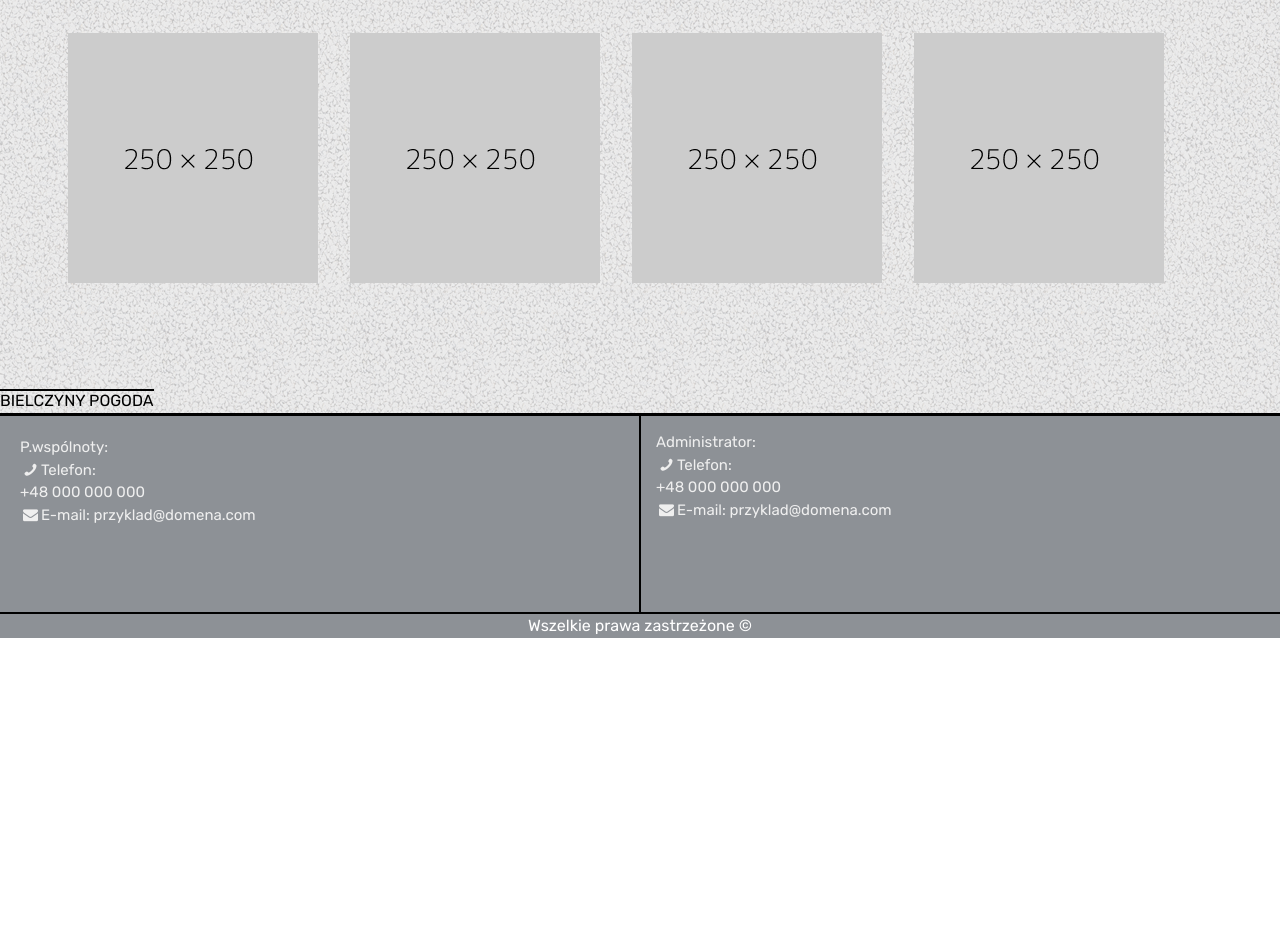
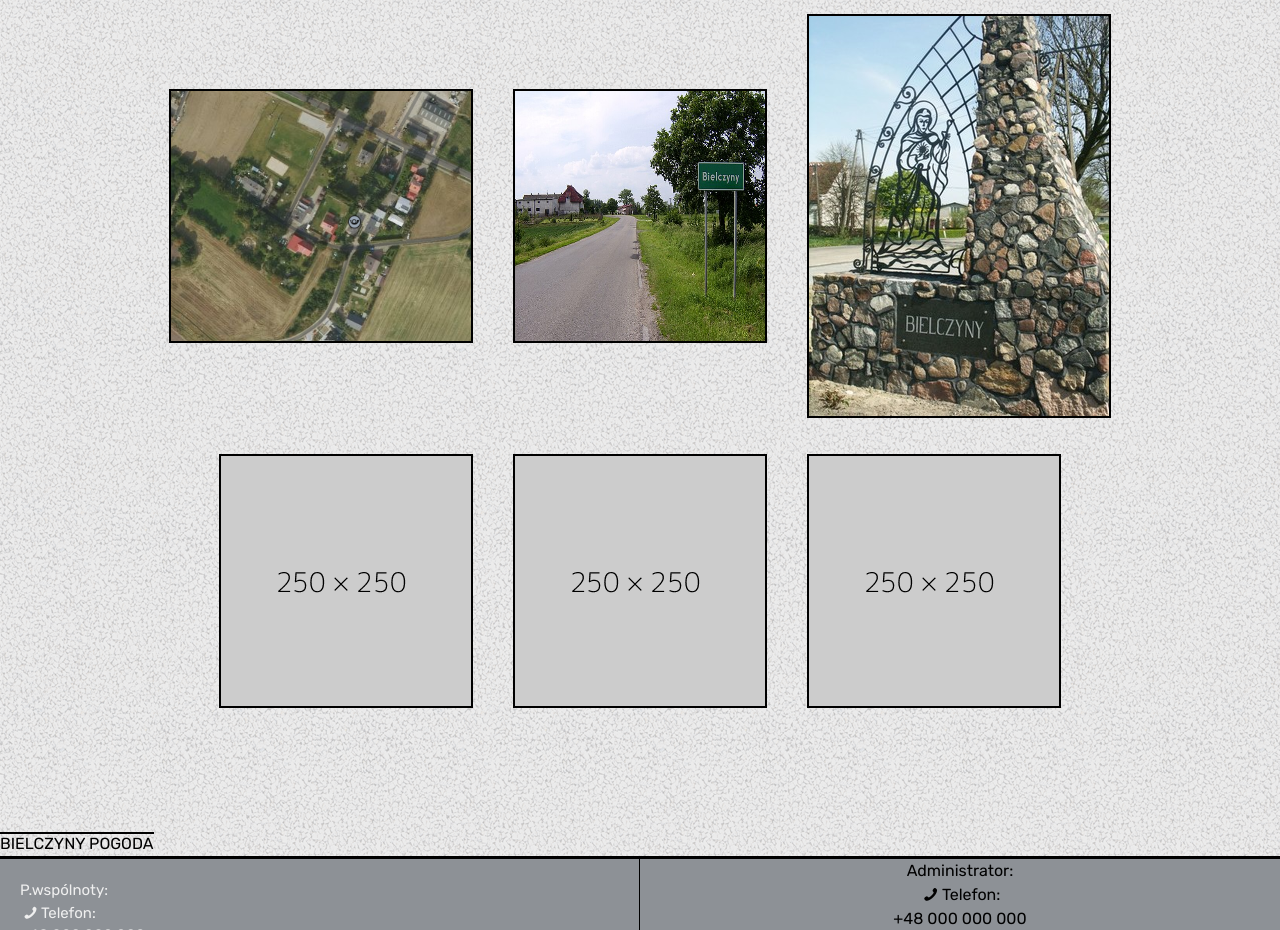
Before and after one commit to kpraktykant/biel-1.0.5-1, a plain HTML site: page wsp bielczyny 1.0.5 na telefon/galeria.html in a window 1280 px wide. Shown: the part 206-1136 px from the top of the page. Before the commit the page ends 844 px from the top, so only its background shows below. Drawn offline with nearby package versions, Linux system fonts and the light colour scheme; some packages are replaced by stand-ins of ours; a script that the page names is missing; files whose address does not match are found by name.

Commit message:
wykonano rework strony 'galeria' aktualizacja 1.0.6

```diff
--- a/style.css
+++ b/style.css
@@ -21,7 +21,7 @@ a:visited
 {
     background-color: #8d9196;
     text-align: center;
-    width: 90%;
+    width: 100%
 }
 
 .menu
@@ -176,28 +176,73 @@ h1.infospotk
     margin-bottom: 10px;
     margin-top: 40px;
     margin-right: 40px;
-    float: left;
 }
 
 .zdj1
 {
-    margin-left: 28px;
+    transition:transform 0.25s ease;
+    border: 2px solid black;
+    margin: 18px;
     display: inline-block;
 }
 .zdj2
 {
-    margin-left: 28px;
+    transition:transform 0.25s ease;
+    margin: 18px;
+    border: 2px solid black;
     display: inline-block;
 }
 .zdj3
 {
-    margin-left: 28px;
+    transition:transform 0.25s ease;
+    border: 2px solid black;
+    margin: 18px;
     display: inline-block;
 }
 .zdj4
 {
-    margin-left: 28px;
+    transition:transform 0.25s ease;
+    border: 2px solid black;
+    margin: 18px;
     display: inline-block;
+}
+.zdj5
+{
+    transition:transform 0.25s ease;
+    border: 2px solid black;
+    margin: 18px;
+    display: inline-block;
+}
+.zdj6
+{
+    transition:transform 0.25s ease;
+    border: 2px solid black;
+    margin: 18px;
+    display: inline-block;
+}
+.zdj1:hover {
+    -webkit-transform:scale(1.5);
+    transform:scale(1.5);
+}
+.zdj2:hover {
+    -webkit-transform:scale(1.5);
+    transform:scale(1.5);
+}
+.zdj3:hover {
+    -webkit-transform:scale(1.5);
+    transform:scale(1.5);
+}
+.zdj4:hover {
+    -webkit-transform:scale(1.5);
+    transform:scale(1.5);
+}
+.zdj5:hover {
+    -webkit-transform:scale(1.5);
+    transform:scale(1.5);
+}
+.zdj6:hover {
+    -webkit-transform:scale(1.5);
+    transform:scale(1.5);
 }
 
 .zmianyreg
--- a/wsp bielczyny 1.0.5 na telefon/galeria.html
+++ b/wsp bielczyny 1.0.5 na telefon/galeria.html
@@ -5,7 +5,7 @@
 	<meta http-equiv="X-UA-Compatible" content="IE=edge,chrome=1" />
 
 	<meta name="description" content="Strona Wspólnoty" />
-	<meta name="keywords" content="" />
+	<meta name="keywords" content="WSP Bielczyny" />
     <meta name="viewport" content="width=device-width, initial-scale=1">
 
     <link href="https://cdn.jsdelivr.net/npm/bootstrap@5.3.3/dist/css/bootstrap.min.css" rel="stylesheet" integrity="sha384-QWTKZyjpPEjISv5WaRU9OFeRpok6YctnYmDr5pNlyT2bRjXh0JMhjY6hW+ALEwIH" crossorigin="anonymous">
@@ -17,10 +17,10 @@
     <link href="https://fonts.googleapis.com/css2?family=Rubik:ital,wght@0,300..900;1,300..900&display=swap" rel="stylesheet">
     <script src="timer.js"></script>
     <script src="jquery.scrollTo-master/jquery.scrollTo.min.js"></script>
+    <script src="mobile.js"></script>
     <!--[if lt IE 9]>
       <script src="//cdnjs.cloudflare.com/ajax/libs/html5shiv/3.7.3/html5shiv.min.js"></script>
     <![endif]-->
-    <script src="mobile.js"></script>
     <script>
         jQuery(function($)
         {
@@ -65,20 +65,33 @@
         </header>
 
     <article>
-            <h1 class="galeriaheader" style="font-size: 56px; text-align: center; font-weight: 700;"><i class="icon-down"></i>Galeria<i class="icon-down"></i></h1>
+        <h2 style="text-align: center;">Galeria</h2>
         <section class="zdjecia">
-                <img class="zdj1" src="img/250.png">
-                <img class="zdj2" src="img/250.png">
-                <img class="zdj3" src="img/250.png">
-                <img class="zdj4" src="img/250.png">
+            <div class="zdj1">
+                <img src="img/bielczyny2.png" style="width: 300px; height: 250px;">
+            </div>
+            <div class="zdj2">
+                <img src="img/bielczyny.jpg" style="width: 250px; height: 250px;">
+            </div>
+            <div class="zdj3">
+                <img src="img/bielczyny1.jpg">
+            </div>
+            <div class="zdj4">
+                <img src="img/250.png">
+            </div>
+            <div class="zdj5">
+                <img src="img/250.png">
+            </div>
+            <div class="zdj6">
+                <img src="img/250.png">
+            </div>
         </section>
-            <div style="clear: both;"></div>
         <br/>
         <br/>
         <br/>
         <br/>
     </article>
-
+    <div style="clear: both;"></div>
     <article>
         <a class="weatherwidget-io" href="https://forecast7.com/pl/53d2118d57/bielczyny/" data-label_1="BIELCZYNY" data-label_2="POGODA" data-theme="original" style="border-top: 2px solid black;" >BIELCZYNY POGODA</a>
         <script>
@@ -86,11 +99,8 @@
         </script>
     </article>
 
+
 </main>
-
-
-
-
 
     <!--KOMPLETNY REWORK FOOTER NA TELEFON-->
     <footer>
@@ -114,6 +124,8 @@
         </div>
     </footer>
 
+
+
 <script src="https://cdn.jsdelivr.net/npm/bootstrap@5.3.3/dist/js/bootstrap.bundle.min.js" integrity="sha384-YvpcrYf0tY3lHB60NNkmXc5s9fDVZLESaAA55NDzOxhy9GkcIdslK1eN7N6jIeHz" crossorigin="anonymous"></script>
 </body>
 </html>
--- a/wsp bielczyny 1.0.5 na telefon/style.css
+++ b/wsp bielczyny 1.0.5 na telefon/style.css
@@ -21,7 +21,7 @@ a:visited
 {
     background-color: #8d9196;
     text-align: center;
-    width: 100%;
+    width: 100%
 }
 
 .menu
@@ -78,6 +78,7 @@ a:visited
     margin-top: 15px;
     margin-left: auto;
     margin-right: auto;
+    padding: 54px;
     font-weight: bold;
 
 }
@@ -175,33 +176,79 @@ h1.infospotk
     margin-bottom: 10px;
     margin-top: 40px;
     margin-right: 40px;
-    float: left;
 }
 
 .zdj1
 {
-    margin-left: 28px;
+    transition:transform 0.25s ease;
+    border: 2px solid black;
+    margin: 18px;
     display: inline-block;
 }
 .zdj2
 {
-    margin-left: 28px;
+    transition:transform 0.25s ease;
+    margin: 18px;
+    border: 2px solid black;
     display: inline-block;
 }
 .zdj3
 {
-    margin-left: 28px;
+    transition:transform 0.25s ease;
+    border: 2px solid black;
+    margin: 18px;
     display: inline-block;
 }
 .zdj4
 {
-    margin-left: 28px;
+    transition:transform 0.25s ease;
+    border: 2px solid black;
+    margin: 18px;
     display: inline-block;
+}
+.zdj5
+{
+    transition:transform 0.25s ease;
+    border: 2px solid black;
+    margin: 18px;
+    display: inline-block;
+}
+.zdj6
+{
+    transition:transform 0.25s ease;
+    border: 2px solid black;
+    margin: 18px;
+    display: inline-block;
+}
+.zdj1:hover {
+    -webkit-transform:scale(1.5);
+    transform:scale(1.5);
+}
+.zdj2:hover {
+    -webkit-transform:scale(1.5);
+    transform:scale(1.5);
+}
+.zdj3:hover {
+    -webkit-transform:scale(1.5);
+    transform:scale(1.5);
+}
+.zdj4:hover {
+    -webkit-transform:scale(1.5);
+    transform:scale(1.5);
+}
+.zdj5:hover {
+    -webkit-transform:scale(1.5);
+    transform:scale(1.5);
+}
+.zdj6:hover {
+    -webkit-transform:scale(1.5);
+    transform:scale(1.5);
 }
 
 .zmianyreg
 {
     margin-left: 25px;
+    display: inline-block;
 }
 
 .listazmianyreg > ul > li
@@ -271,29 +318,3 @@ h1.infospotk
     opacity: 1;
     background-color: #9ea2a6;
 }
-
-.kontakty
-{
-    width: 50%;
-    height: 198px;
-    float: left;
-    border-bottom: 2px solid black;
-    border-right: 1px solid black;
-}
-
-.kontaktadm
-{
-    width: 50%;
-    height: 198px;
-    float: left;
-    border-bottom: 2px solid black;
-    border-left: 1px solid black;
-}
-
-.kontaktp
-{
-    color: #efefef;
-    text-align: left;
-    padding: 15px;
-    font-size: 15px;
-}
```
Also changed, not shown: ciekawostki.html (+3 -3 lines), galeria.html (+24 -15 lines), galeria2.0.html (deleted, +0 -72 lines), img/bielczyny2.png (added), wsp bielczyny 1.0.5 na telefon/img/bielczyny2.png (added), wsp bielczyny 1.0.5 na telefon/img/reklama.jpg (added), wsp bielczyny 1.0.5 na telefon/img/up.png (added). Lines whose indentation alone changed are shown as unchanged.
